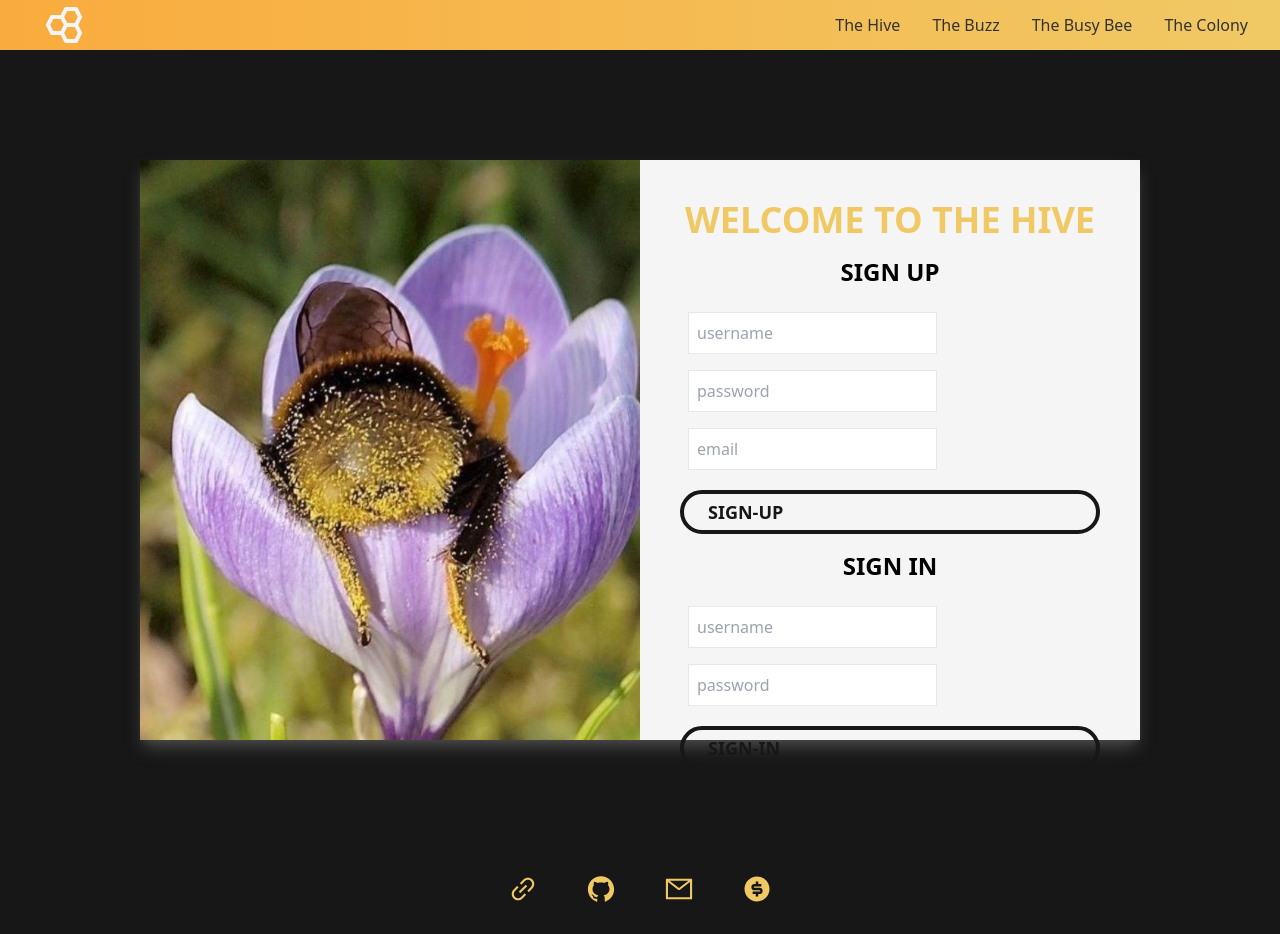
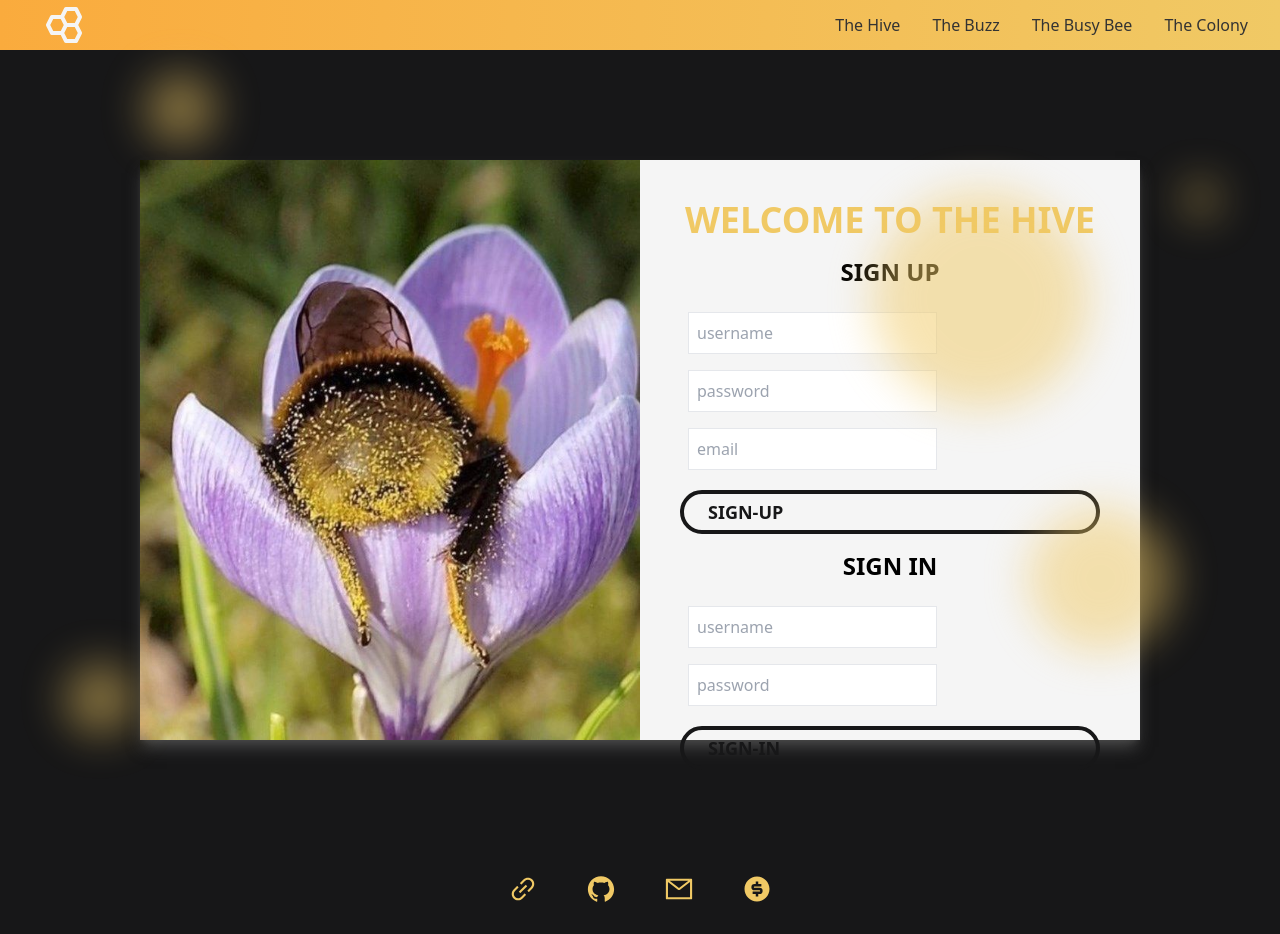
Before and after one commit to anillag/hive-social-wellness, a React (Create React App) app in the folder client/: page /join in a window 1280 px wide. Built offline with nearby package versions, Linux system fonts and the light colour scheme.

Commit message:
blurry bees

```diff
--- a/client/package.json
+++ b/client/package.json
@@ -48,5 +48,9 @@
       "last 1 firefox version",
       "last 1 safari version"
     ]
-  }
+  },
+  "description": "",
+  "main": "postcss.config.js",
+  "author": "",
+  "license": "ISC"
 }
--- a/client/src/components/JoinPage/index.js
+++ b/client/src/components/JoinPage/index.js
@@ -4,7 +4,11 @@ import BeeButt from "../assets/beebutt.jpg";
 export default function JoinPage() {
   return (
     <div className="w-full h-screen flex bg-[#171718] ">
-      <div className="bg-[#f0c965] rounded-full"> </div>
+     <div className="absolute top-40 right-40 w-60 h-60 rounded-full bg-[#f0c965] filter blur-xl opacity-50 animate-bees ">  </div>
+      <div className="absolute bottom-40 right-20 w-40 h-40 rounded-full bg-[#f0c965] filter blur-xl opacity-50 animate-bees">  </div>
+      <div className="absolute top-30 left-40 w-20 h-20 rounded-full bg-[#f0c965] filter blur-xl opacity-50 animate-bees">  </div>
+      <div className="absolute bottom-20 left-20 w-20 h-20 rounded-full bg-[#f0c965] filter blur-xl opacity-50 animate-bees">  </div>
+      <div className="absolute top-40 right-10 w-10 h-10 rounded-full bg-[#f0c965] filter blur-xl opacity-50 animate-bees">  </div>
 
       <div className="grid grid-cols-1 md:grid-cols-2 m-auto h-[580px] sm:max-w-[1000px] shadow-lg shadow-[#484848] bg-[#f5f5f5]">
         <div className="w-full h-[580px] hidden md:block">
--- a/client/tailwind.config.js
+++ b/client/tailwind.config.js
@@ -4,7 +4,27 @@ module.exports = {
     "./src/**/*.{js,jsx,ts,tsx}"
   ],
   theme: {
-    extend: {},
+    extend: {
+      animation: {
+        bees: "bees 9s infinite"
+      },
+      keyframes: {
+        bees: {
+          "0%": {
+            transform: "translate(0px, 0px) scale(1)"
+          },
+          "33%":{
+            transform: "translate(30px, -50px) scale(1.1)"
+          },
+          "66%":{
+            transform: "translate(-20px, 20px) scale(0.9)"
+          },
+          "100%":{
+            transform: "translate(0px, 0px) scale(1)"
+          },
+        }
+      }
+    },
   },
   plugins: [],
 }
```
Also changed, not shown: 1 other file (tests, documents, lock files or other folders).
